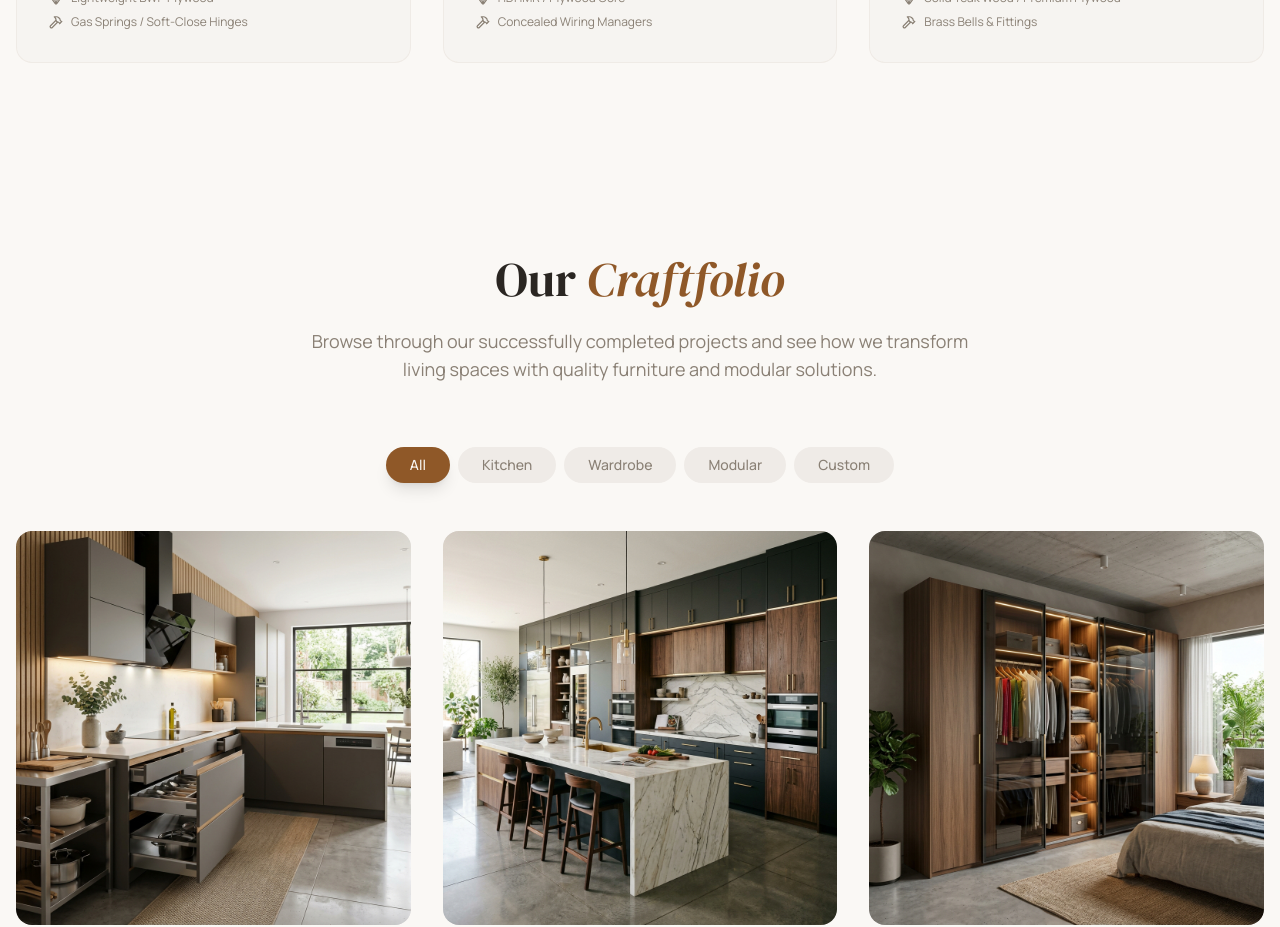
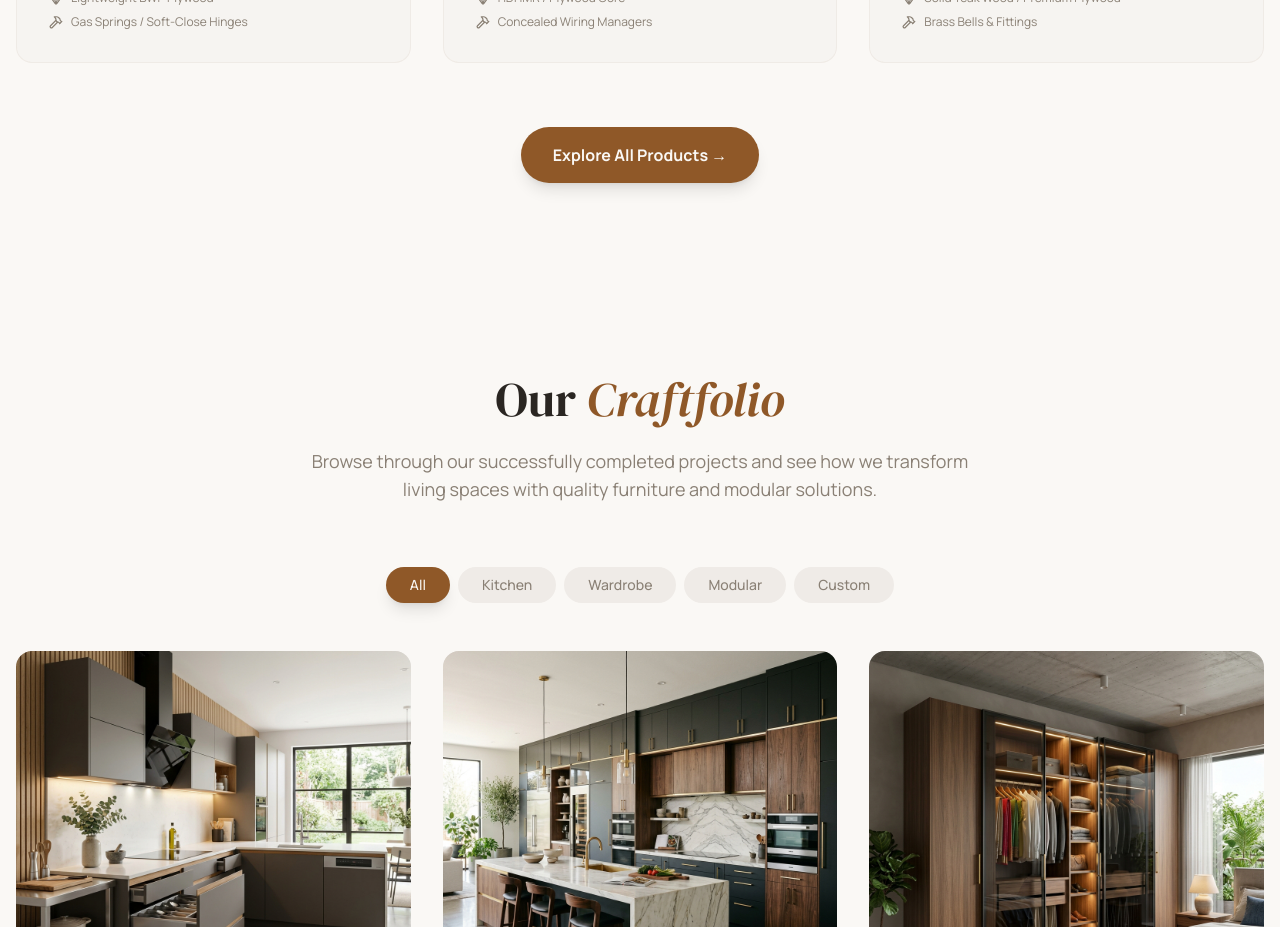
Before and after one commit to pranit-chavan/siddhivinayak-kitchen-trolley, a React (Vite) app in the folder frontend/: page / in a window 1280 px wide. Shown: the part 3060-3987 px from the top of the page. Built offline with nearby package versions, Linux system fonts and the light colour scheme; no server answers; the HTML template or start-up script is replaced by a standard one.

Commit message:
fix: add missing explore all products button to home page

```diff
--- a/frontend/src/components/portfolio/ProductsSection.tsx
+++ b/frontend/src/components/portfolio/ProductsSection.tsx
@@ -84,6 +84,15 @@ const ProductsSection = () => {
             </motion.div>
           ))}
         </motion.div>
+
+        <div className="mt-16 text-center">
+          <Link
+            to="/products"
+            className="inline-block px-8 py-4 bg-primary text-primary-foreground font-bold rounded-full shadow-lg hover:bg-primary/90 transition-all hover:-translate-y-1"
+          >
+            Explore All Products →
+          </Link>
+        </div>
       </div>
     </section>
   );
```
